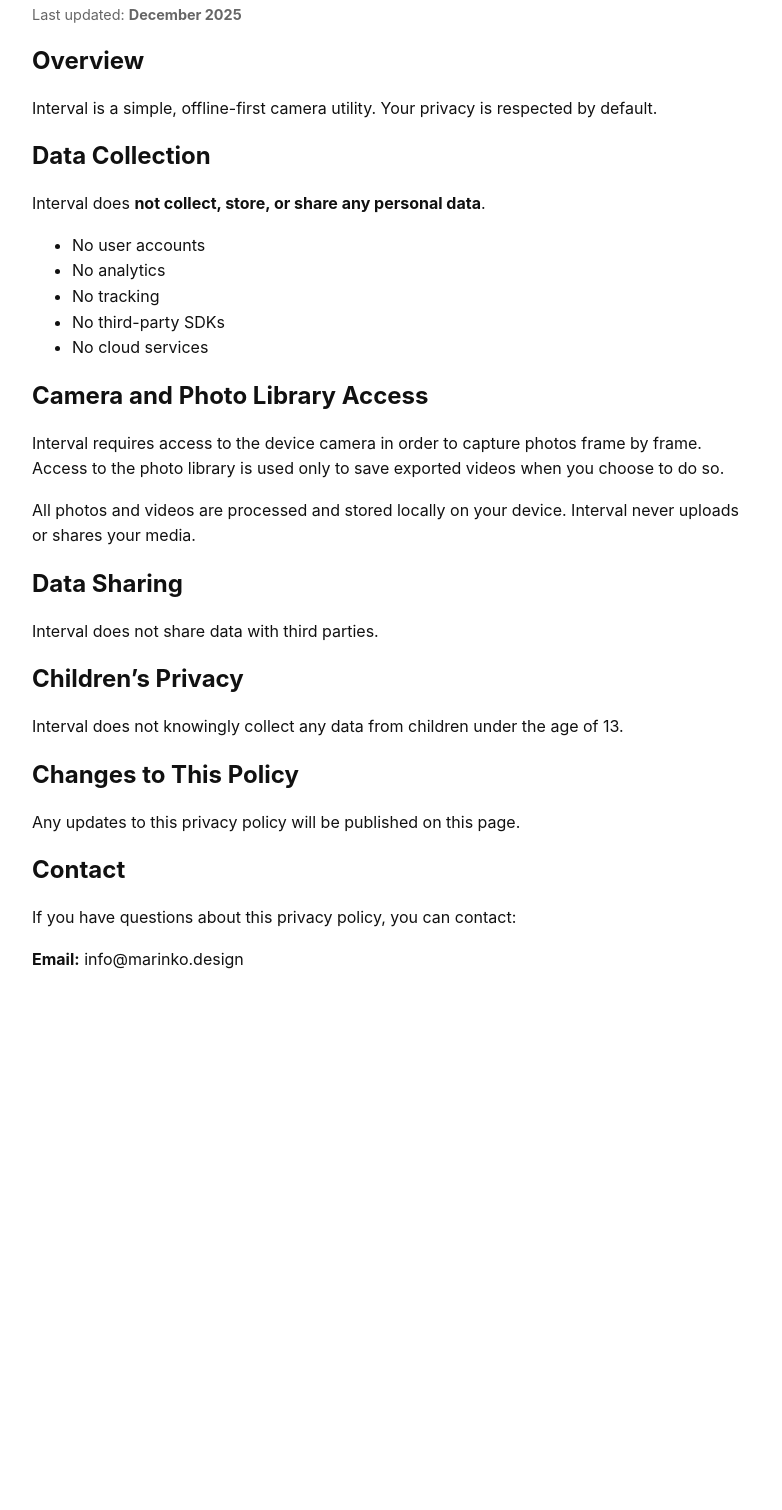
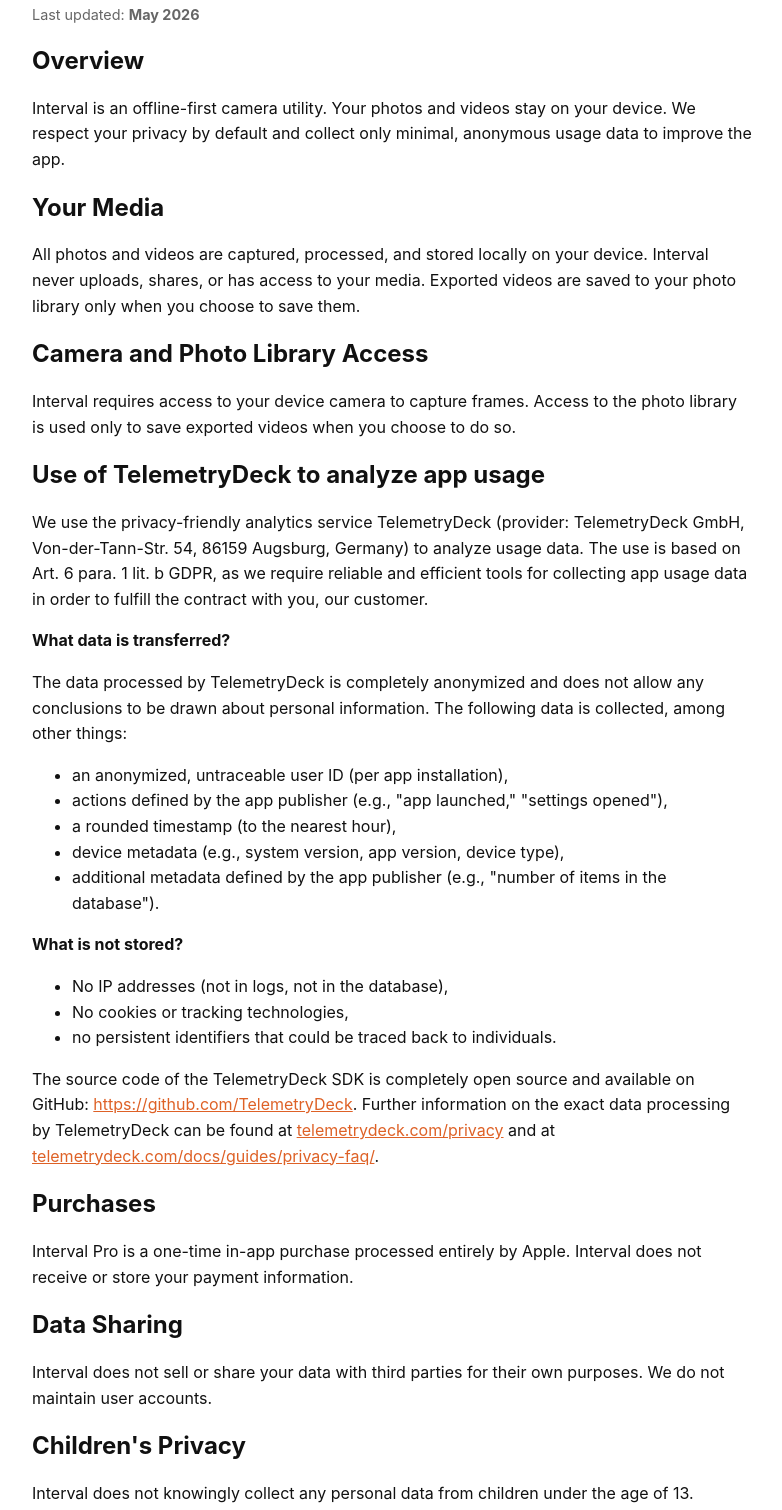
Before and after one commit to AzorAhai994/interval-privacy, a plain HTML site: page index.html in a window 1280 px wide. Shown: the part 93-1603 px from the top of the page, without its empty margins (248-1030 px from the left). Before the commit the page ends 1105 px from the top, so only its background shows below. Drawn offline with Linux system fonts and the light colour scheme.

Commit message:
Update privacy policy details and formatting

```diff
--- a/index.html
+++ b/index.html
@@ -13,62 +13,91 @@
       padding: 0 20px;
       color: #111;
     }
-    h1, h2 {
-      line-height: 1.25;
-    }
-    h1 {
-      margin-bottom: 0.5em;
-    }
-    p {
-      margin-bottom: 1em;
-    }
-    .muted {
-      color: #666;
-      font-size: 0.9em;
-    }
+    h1, h2 { line-height: 1.25; }
+    h1 { margin-bottom: 0.5em; }
+    p { margin-bottom: 1em; }
+    ul { margin-bottom: 1em; }
+    .muted { color: #666; font-size: 0.9em; }
+    a { color: #DE6126; }
   </style>
 </head>
 <body>
-
   <h1>Privacy Policy</h1>
-  <p class="muted">Last updated: <strong>December 2025</strong></p>
+  <p class="muted">Last updated: <strong>May 2026</strong></p>
 
   <h2>Overview</h2>
   <p>
-    Interval is a simple, offline-first camera utility.
-    Your privacy is respected by default.
+    Interval is an offline-first camera utility. Your photos and videos
+    stay on your device. We respect your privacy by default and collect
+    only minimal, anonymous usage data to improve the app.
   </p>
 
-  <h2>Data Collection</h2>
+  <h2>Your Media</h2>
   <p>
-    Interval does <strong>not collect, store, or share any personal data</strong>.
+    All photos and videos are captured, processed, and stored locally on
+    your device. Interval never uploads, shares, or has access to your
+    media. Exported videos are saved to your photo library only when you
+    choose to save them.
   </p>
-  <ul>
-    <li>No user accounts</li>
-    <li>No analytics</li>
-    <li>No tracking</li>
-    <li>No third-party SDKs</li>
-    <li>No cloud services</li>
-  </ul>
 
   <h2>Camera and Photo Library Access</h2>
   <p>
-    Interval requires access to the device camera in order to capture photos frame by frame.
-    Access to the photo library is used only to save exported videos when you choose to do so.
+    Interval requires access to your device camera to capture frames.
+    Access to the photo library is used only to save exported videos when
+    you choose to do so.
   </p>
+
+  <h2>Use of TelemetryDeck to analyze app usage</h2>
   <p>
-    All photos and videos are processed and stored locally on your device.
-    Interval never uploads or shares your media.
+    We use the privacy-friendly analytics service TelemetryDeck (provider:
+    TelemetryDeck GmbH, Von-der-Tann-Str. 54, 86159 Augsburg, Germany) to
+    analyze usage data. The use is based on Art. 6 para. 1 lit. b GDPR, as
+    we require reliable and efficient tools for collecting app usage data
+    in order to fulfill the contract with you, our customer.
+  </p>
+  <p><strong>What data is transferred?</strong></p>
+  <p>
+    The data processed by TelemetryDeck is completely anonymized and does
+    not allow any conclusions to be drawn about personal information. The
+    following data is collected, among other things:
+  </p>
+  <ul>
+    <li>an anonymized, untraceable user ID (per app installation),</li>
+    <li>actions defined by the app publisher (e.g., "app launched," "settings opened"),</li>
+    <li>a rounded timestamp (to the nearest hour),</li>
+    <li>device metadata (e.g., system version, app version, device type),</li>
+    <li>additional metadata defined by the app publisher (e.g., "number of items in the database").</li>
+  </ul>
+  <p><strong>What is not stored?</strong></p>
+  <ul>
+    <li>No IP addresses (not in logs, not in the database),</li>
+    <li>No cookies or tracking technologies,</li>
+    <li>no persistent identifiers that could be traced back to individuals.</li>
+  </ul>
+  <p>
+    The source code of the TelemetryDeck SDK is completely open source and
+    available on GitHub: <a href="https://github.com/TelemetryDeck">https://github.com/TelemetryDeck</a>.
+    Further information on the exact data processing by TelemetryDeck can be
+    found at <a href="https://telemetrydeck.com/privacy">telemetrydeck.com/privacy</a>
+    and at <a href="https://telemetrydeck.com/docs/guides/privacy-faq/">telemetrydeck.com/docs/guides/privacy-faq/</a>.
+  </p>
+
+  <h2>Purchases</h2>
+  <p>
+    Interval Pro is a one-time in-app purchase processed entirely by Apple.
+    Interval does not receive or store your payment information.
   </p>
 
   <h2>Data Sharing</h2>
   <p>
-    Interval does not share data with third parties.
+    Interval does not sell or share your data with third parties for their
+    own purposes. We do not maintain user accounts.
   </p>
 
-  <h2>Children’s Privacy</h2>
+  <h2>Children's Privacy</h2>
   <p>
-    Interval does not knowingly collect any data from children under the age of 13.
+    Interval does not knowingly collect any personal data from children
+    under the age of 13.
   </p>
 
   <h2>Changes to This Policy</h2>
@@ -83,6 +112,5 @@
   <p>
     <strong>Email:</strong> info@marinko.design
   </p>
-
 </body>
 </html>
```
